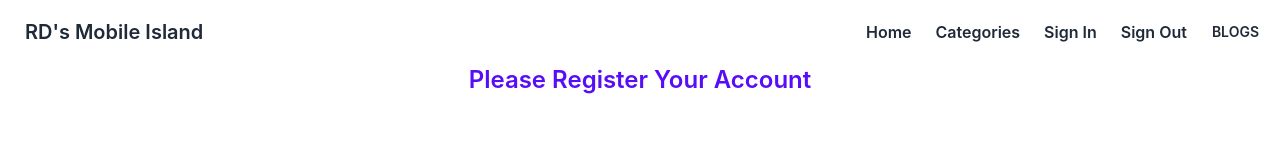
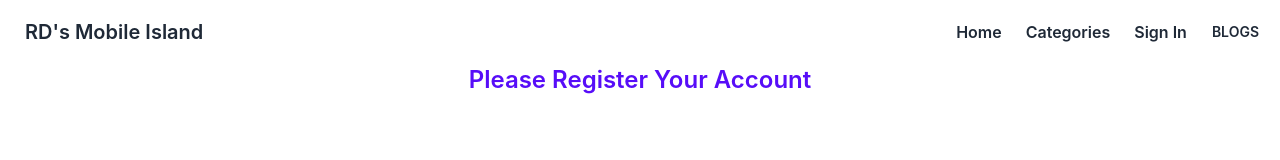
Before and after one commit to Raj106292/reused-mobile-client, a React (Create React App) app: page /sign-up in a window 1280 px wide. Shown: the top 160 px of the page. Built offline with nearby package versions, Linux system fonts and the light colour scheme; no server answers.

Commit message:
logout implemented

```diff
--- a/src/Pages/Register/Register.js
+++ b/src/Pages/Register/Register.js
@@ -16,7 +16,7 @@ const Register = () => {
         const name = form.name.value
         const email = form.email.value
         const image = form.image.files[0]
-        const status = form.status.value
+        // const status = form.status.value
         const password = form.password.value
 
         const formData = new FormData();
--- a/src/Shared/NavBar/NavBar.js
+++ b/src/Shared/NavBar/NavBar.js
@@ -1,18 +1,33 @@
-import React from 'react';
+import React, { useContext } from 'react';
 import toast from 'react-hot-toast';
 import { Link } from 'react-router-dom';
+import { AuthContext } from '../../Contexts/AuthProvider';
 
 const NavBar = () => {
 
+    const { user, logout } = useContext(AuthContext);
+
+    const handleLogOut = () => {
+        logout()
+        .then(() => {
+            toast('logout successful', {
+                icon: '👏',
+              });
+        })
+    }
+
     const menuList = <>
-        <li className='lg:px-3'>Home</li>
+        <Link to='/'><li className='lg:px-3'>Home</li></Link>
         <li className='lg:px-3'>Categories</li>
-        <li className='lg:px-3'>Sign In</li>
-        <li className='lg:px-3'>Sign Out</li>
+        {
+            user?.email ?
+            <button onClick={handleLogOut}><li className='lg:px-3'>Sign Out</li></button> :
+            <Link to='/log-in'><li className='lg:px-3'>Sign In</li></Link>
+        }
     </>
 
     const handleToast = () => {
-        toast.success('heading to the Blog section', {duration: 3000});
+        toast.success('heading to the Blog section', { duration: 3000 });
     }
 
     return (
```
